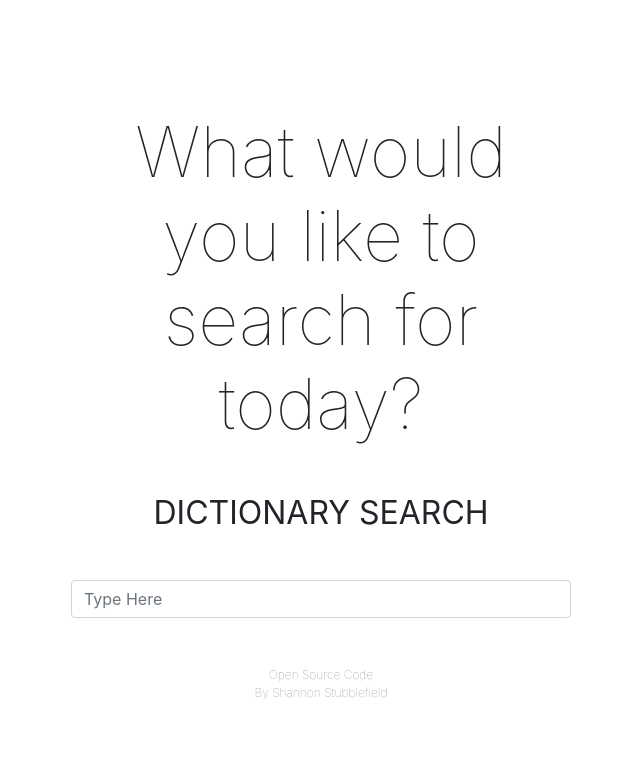
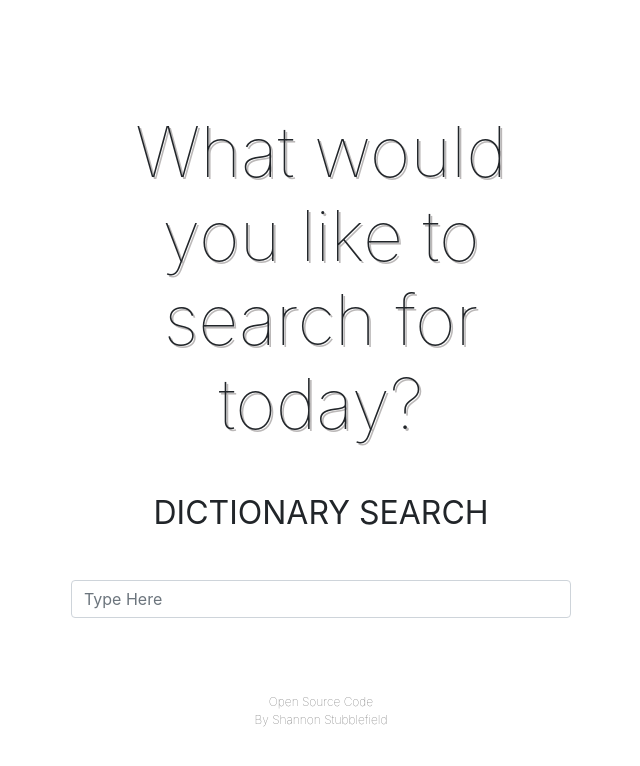
Before and after one commit to sastubblefield/dictionary-application, a React (Create React App) app: page / in a window 1280 px wide. Shown: the top 766 px of the page, without its empty margins (319-959 px from the left). Built offline with nearby package versions, Linux system fonts and the light colour scheme.

Commit message:
more styling

```diff
--- a/src/App.css
+++ b/src/App.css
@@ -7,13 +7,15 @@
 .heading {
   text-align: center;
   font-size: 70px;
+  text-shadow: 2px 2px rgb(187, 184, 184);
 }
 h2 {
   text-align: center;
 }
 .open-source-link {
-  color: grey;
+  color: rgb(92, 92, 92);
   font-size: 12px;
+  margin-top: 75px;
 }
 .results-styling {
   border-color: black;
```
